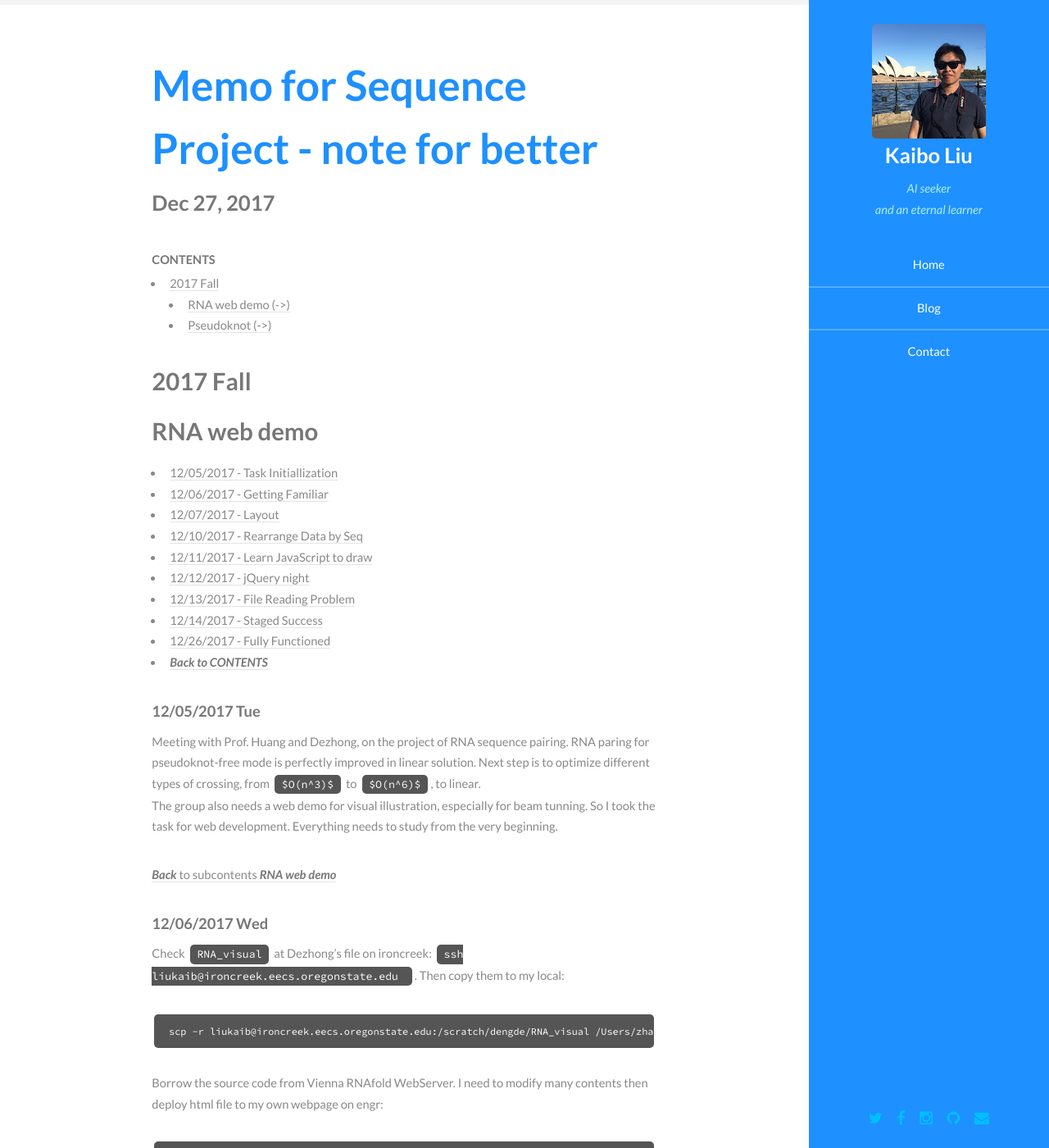
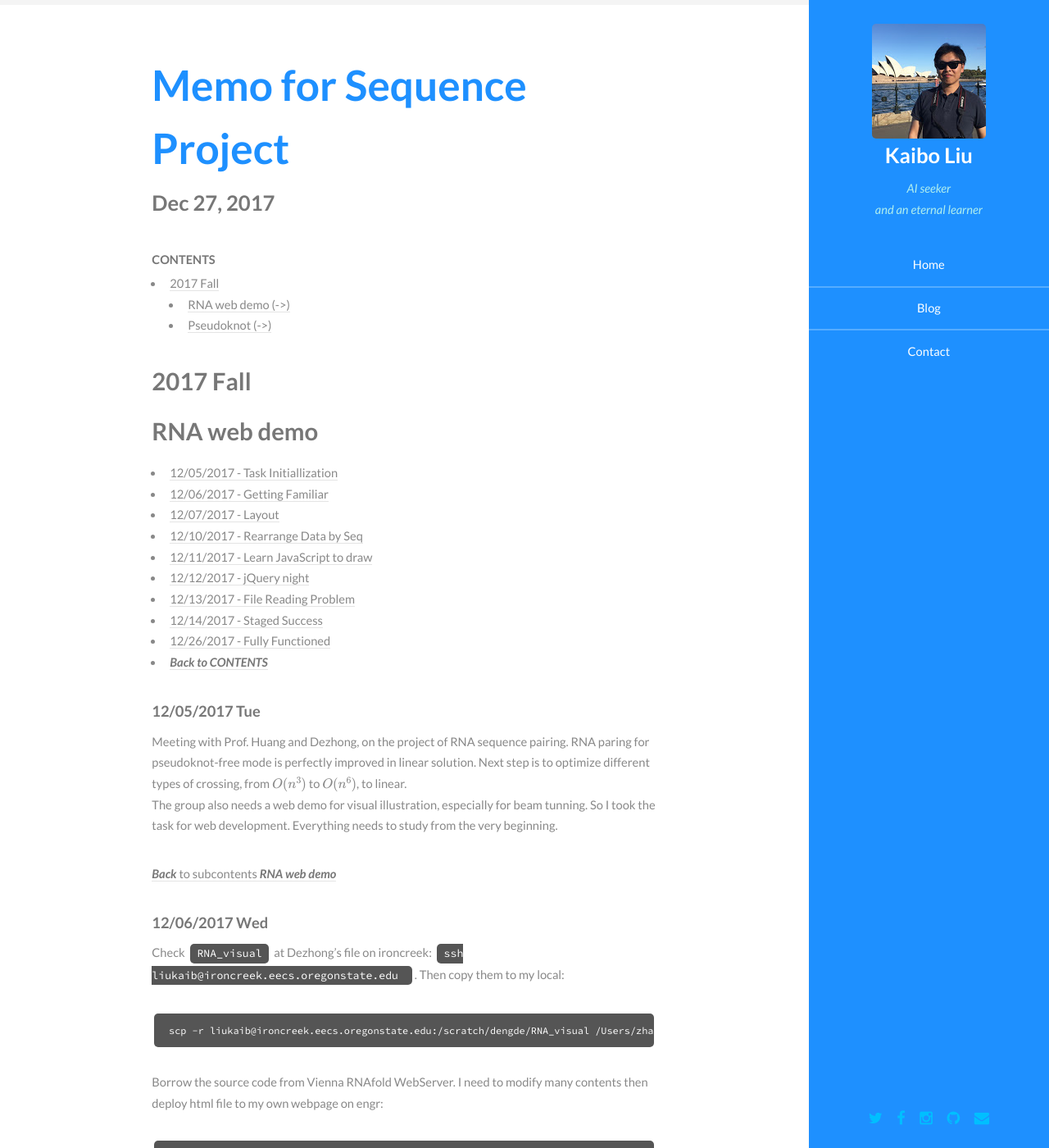
Before and after one commit to KaiboLiu/kaiboliu.github.io, a Jekyll site: the page built from _posts/2017-12-26-SequenceProject.md, in a window 1280 px wide and 1400 px high. Shown: the whole window at 82% size. Built offline with Jekyll 4.4.1, drawn with Linux system fonts in a browser that asks for light colours; formulas are drawn with MathJax 3.

Commit message:
new post added

```diff
--- a/_posts/2017-12-26-SequenceProject.md
+++ b/_posts/2017-12-26-SequenceProject.md
@@ -1,6 +1,6 @@
 ---
 layout: post
-title: Memo for Sequence Project - note for better
+title: Memo for Sequence Project
 date: 2017-12-26 22:16:25 -0800
 ---
 
@@ -26,7 +26,7 @@ date: 2017-12-26 22:16:25 -0800
 
 #### 12/05/2017 Tue
 Meeting with Prof. Huang and Dezhong, on the project of RNA sequence pairing.
-RNA paring for pseudoknot-free mode is perfectly improved in linear solution. Next step is to optimize different types of crossing, from `$O(n^3)$` to `$O(n^6)$`, to linear.
+RNA paring for pseudoknot-free mode is perfectly improved in linear solution. Next step is to optimize different types of crossing, from \\(O(n^3)\\) to \\(O(n^6)\\), to linear.
 The group also needs a web demo for visual illustration, especially for beam tunning. So I took the task for web development. Everything needs to study from the very beginning.
 
 
```
